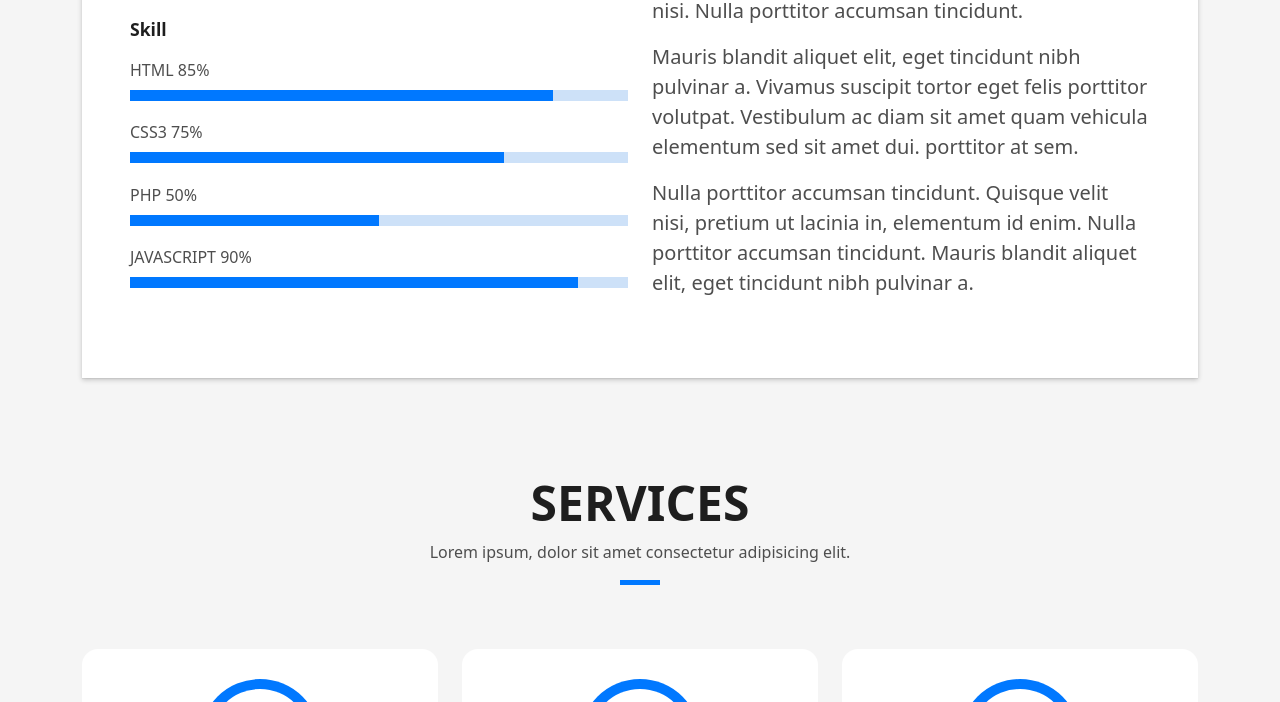
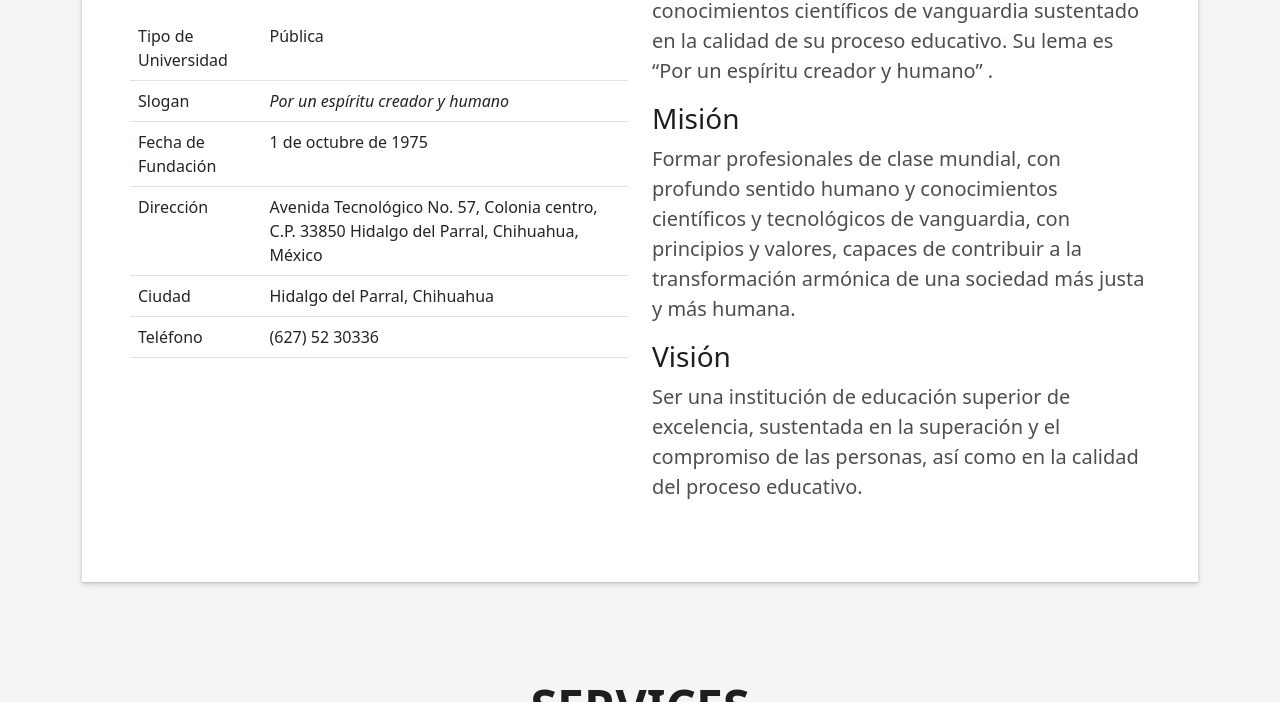
Before and after one commit to VictorHCH/Sistema-Tec, a plain HTML site: page DevFolio/index.html in a window 1280 px wide. Shown: the part 1138-1840 px from the top of the page. Drawn offline with Linux system fonts and the light colour scheme.

Commit message:
Institucion

```diff
--- a/DevFolio/index.html
+++ b/DevFolio/index.html
@@ -115,27 +115,38 @@
                     </div> -->
                   </div>
                   <div class="skill-mf">
-                    <p class="title-s">Skill</p>
-                    <span>HTML</span> <span class="pull-right">85%</span>
-                    <div class="progress">
-                      <div class="progress-bar" role="progressbar" style="width: 85%;" aria-valuenow="85"
-                        aria-valuemin="0" aria-valuemax="100"></div>
-                    </div>
-                    <span>CSS3</span> <span class="pull-right">75%</span>
-                    <div class="progress">
-                      <div class="progress-bar" role="progressbar" style="width: 75%" aria-valuenow="75"
-                        aria-valuemin="0" aria-valuemax="100"></div>
-                    </div>
-                    <span>PHP</span> <span class="pull-right">50%</span>
-                    <div class="progress">
-                      <div class="progress-bar" role="progressbar" style="width: 50%" aria-valuenow="50"
-                        aria-valuemin="0" aria-valuemax="100"></div>
-                    </div>
-                    <span>JAVASCRIPT</span> <span class="pull-right">90%</span>
-                    <div class="progress">
-                      <div class="progress-bar" role="progressbar" style="width: 90%" aria-valuenow="90"
-                        aria-valuemin="0" aria-valuemax="100"></div>
-                    </div>
+                    <table class="table table-condensed">
+                      <tbody><tr>
+                          <td>Tipo de Universidad</td>
+                          <td>Pública</td>
+                      </tr>
+
+                      <tr>
+                          <td>Slogan</td>
+                          <td><i>Por un espíritu creador y humano</i></td>
+                      </tr>
+
+                      <tr>
+                          <td>Fecha de Fundación</td>
+                          <td>1 de octubre de 1975</td>
+                      </tr>
+
+                      <tr>
+                          <td>Dirección</td>
+                          <td>Avenida Tecnológico No. 57, Colonia centro, C.P. 33850 Hidalgo del Parral, Chihuahua, México</td>
+                      </tr>
+
+                      <tr>
+                          <td>Ciudad</td>
+                          <td>Hidalgo del Parral, Chihuahua</td>
+                      </tr>
+
+                      <tr>
+                          <td>Teléfono</td>
+                          <td>(627) 52 30336</td>
+                      </tr>
+
+                  </tbody></table>
                   </div>
                 </div>
                 <div class="col-md-6">
@@ -146,21 +157,25 @@
                       </h5>
                     </div>
                     <p class="lead">
-                      Curabitur non nulla sit amet nisl tempus convallis quis ac lectus. Curabitur arcu erat, accumsan
-                      id
-                      imperdiet et, porttitor
-                      at sem. Praesent sapien massa, convallis a pellentesque nec, egestas non nisi. Nulla
-                      porttitor accumsan tincidunt.
+                      El Instituto Tecnológico de Parral fue inaugurado en el año 1975, su objetivo primordial es
+                      contribuir a la mejora social por medio de la formación de profesionistas con un profundo sentido
+                      humano y conocimientos científicos de vanguardia sustentado en la calidad de su proceso educativo.
+                      Su lema es “Por un espíritu creador y humano” .
                     </p>
+                    <h3 class="title-m">
+                      Misión
+                    </h3>
                     <p class="lead">
-                      Mauris blandit aliquet elit, eget tincidunt nibh pulvinar a. Vivamus suscipit tortor eget felis
-                      porttitor volutpat. Vestibulum
-                      ac diam sit amet quam vehicula elementum sed sit amet dui. porttitor at sem.
+                      Formar profesionales de clase mundial, con profundo sentido humano y conocimientos científicos y
+                      tecnológicos de vanguardia, con principios y valores, capaces de contribuir a la transformación
+                      armónica de una sociedad más justa y más humana.
                     </p>
+                    <h3 class="title-m">
+                      Visión
+                    </h3>
                     <p class="lead">
-                      Nulla porttitor accumsan tincidunt. Quisque velit nisi, pretium ut lacinia in, elementum id enim.
-                      Nulla porttitor accumsan
-                      tincidunt. Mauris blandit aliquet elit, eget tincidunt nibh pulvinar a.
+                      Ser una institución de educación superior de excelencia, sustentada en la superación y el
+                      compromiso de las personas, así como en la calidad del proceso educativo.
                     </p>
                   </div>
                 </div>
```
